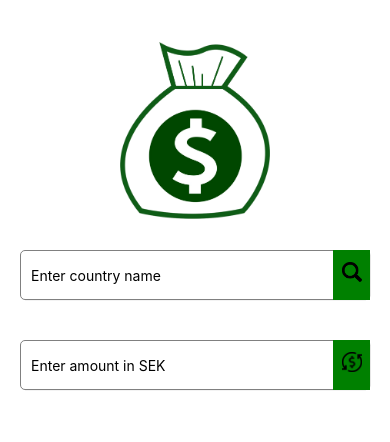
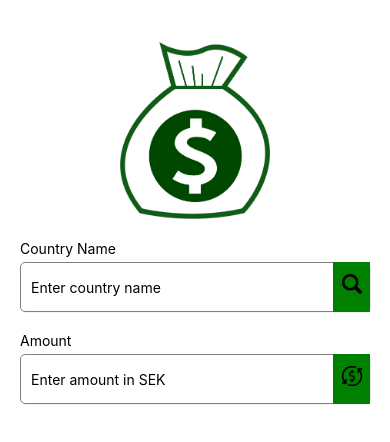
Before and after one commit to sathe1295/currency-converter, a React Native app: screen / in a window 390 px wide. Shown: the top 442 px of the page. Built offline with nearby package versions, Linux system fonts and the light colour scheme.

Commit message:
finishing touches

```diff
--- a/src/components/CountryInfo.js
+++ b/src/components/CountryInfo.js
@@ -12,7 +12,6 @@ const CountryInfo = props => {
 
 const CountryItem = props => {
   const {country, showConversion, index} = props;
-  console.log('currencie', country);
   return (
     <View key={index} style={styles.container}>
       <View style={styles.sectionContainer}>
@@ -73,6 +72,7 @@ const styles = StyleSheet.create({
     shadowOpacity: 0.5,
     shadowRadius: 0.5,
     elevation: 1,
+    marginTop: 25,
   },
   container: {
     padding: 10,
--- a/src/components/InputBox.js
+++ b/src/components/InputBox.js
@@ -5,10 +5,11 @@ import {
   TouchableOpacity,
   View,
   Image,
+  Text,
 } from 'react-native';
 
 const InputBox = props => {
-  const {onButtonPress, placeholder, icon} = props;
+  const {onButtonPress, placeholder, icon, title} = props;
   const [value, setValue] = React.useState('');
 
   const handleChangeText = text => {
@@ -21,6 +22,8 @@ const InputBox = props => {
 
   return (
     <View style={styles.container}>
+      <Text style={styles.title}>{title}</Text>
+      <View style={styles.textInputContainer}>
         <TextInput
           style={styles.inputBox}
           placeholder={placeholder}
@@ -32,11 +35,13 @@ const InputBox = props => {
           <Image source={icon} style={styles.icon} />
         </TouchableOpacity>
       </View>
+    </View>
   );
 };
 
 const styles = StyleSheet.create({
-  container: {flexDirection: 'row', marginHorizontal: 20, marginVertical: 20},
+  container: {marginHorizontal: 20, marginVertical: 10},
+  textInputContainer: {flexDirection: 'row'},
   inputBox: {
     height: 50,
     padding: 10,
@@ -62,6 +67,7 @@ const styles = StyleSheet.create({
     backgroundColor: 'green',
   },
   icon: {height: 20, width: 20, top: 12},
+  title: {fontWeight: '400', marginBottom: 5},
 });
 
 export default InputBox;
--- a/src/screen/MainScreen.js
+++ b/src/screen/MainScreen.js
@@ -24,7 +24,7 @@ const MainScreen = () => {
     country.currencies.map(async currency => {
       let conversion = await convertAmount(amt, currency.code);
       currency['converted_amount'] = conversion;
-      conversion>0 ? setShowConversion(true) : null;
+      conversion > 0 ? setShowConversion(true) : null;
     });
   };
 
@@ -41,10 +41,12 @@ const MainScreen = () => {
       <InputBox
         onButtonPress={onSearch}
         placeholder={'Enter country name'}
+        title={'Country Name'}
         icon={SEARCH_ICON}
       />
       <InputBox
         onButtonPress={onConvert}
+        title={'Amount'}
         placeholder={'Enter amount in SEK'}
         icon={CONVERT_ICON}
       />
```
Lines whose indentation alone changed are shown as unchanged.
